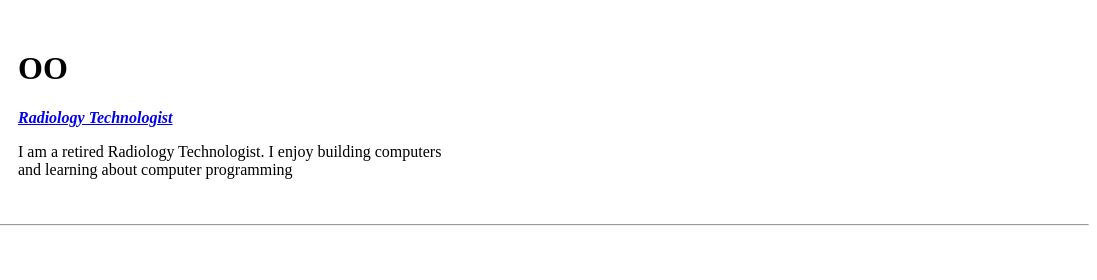
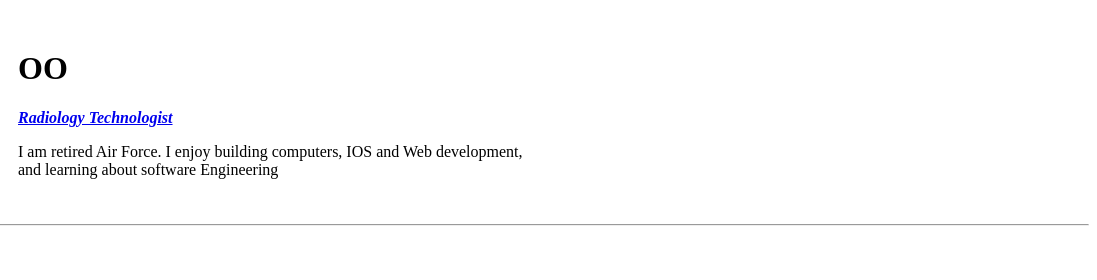
Before and after one commit to totallyrelentless/cv, a plain HTML site: page index.html in a window 1280 px wide. Shown: the top 280 px of the page, 183-1280 px from the left. Drawn offline with Linux system fonts and the light colour scheme.

Commit message:
Update index.html

```diff
--- a/index.html
+++ b/index.html
@@ -13,8 +13,8 @@
        <td>
          <h1>OO</h1>
          <p><strong><em><a href="https://www.arrt.org/pages/about-the-profession/learn-about-the-profession/what-do-radiologic-technologists-do">Radiology Technologist</a></em></strong></p>
-         <p>I am a retired Radiology Technologist. I enjoy building computers<br />
-           and learning about computer programming</p>
+         <p>I am retired Air Force. I enjoy building computers, IOS and Web development,<br>
+        and learning about software Engineering</p>
        </td>
      </tr>
    </table>
```
